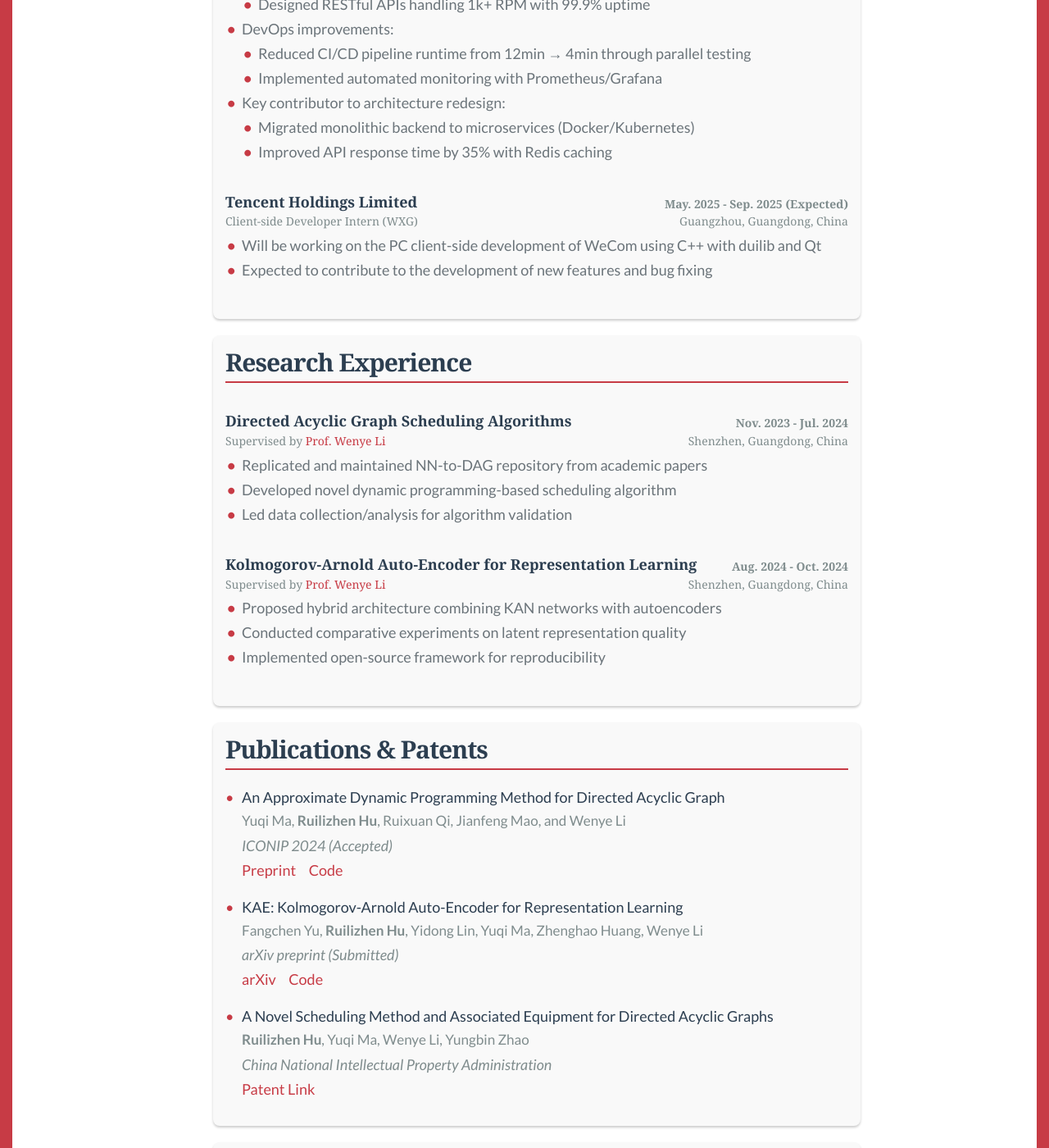
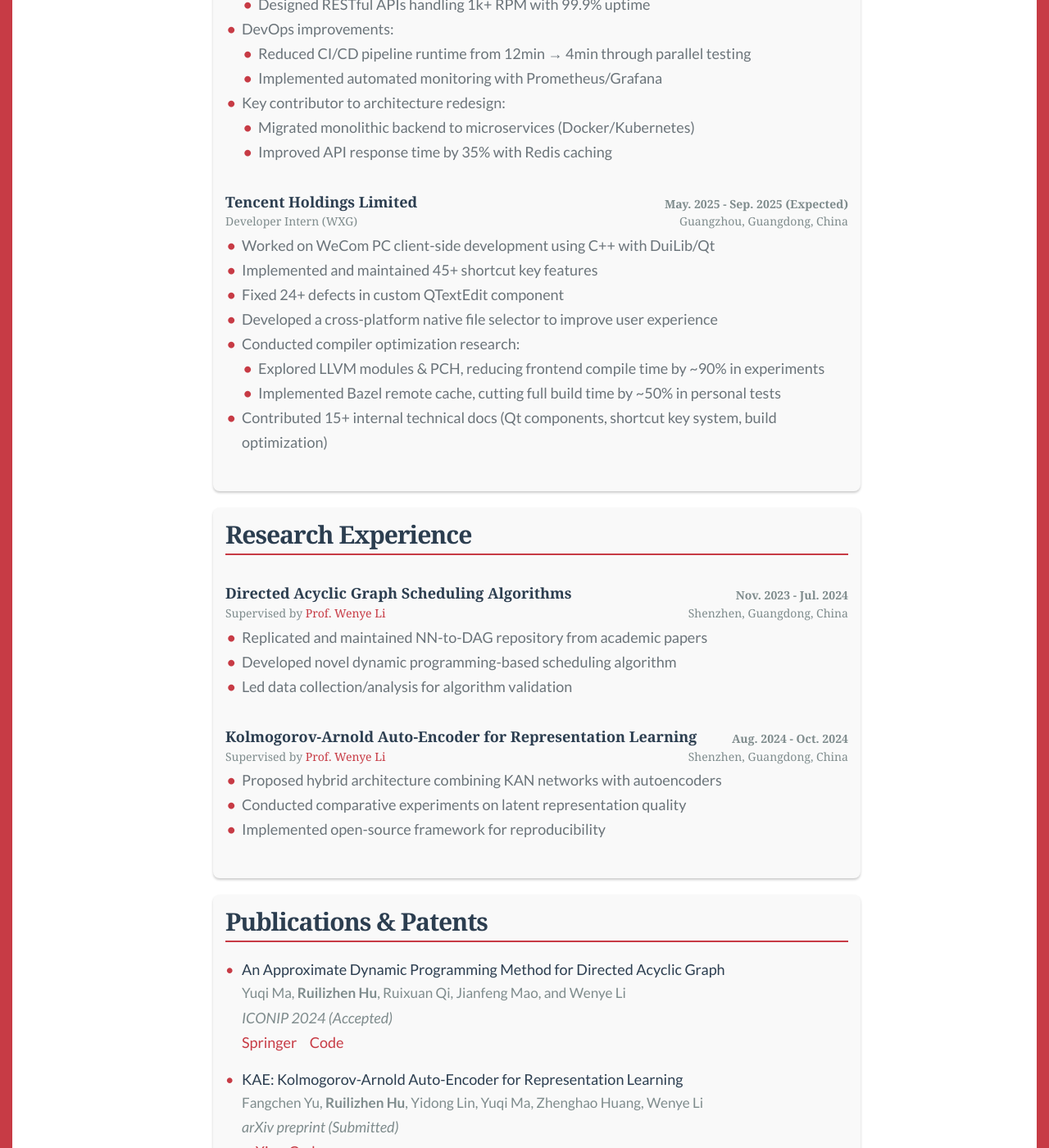
Before and after one commit to HuRuilizhen/HuRuilizhen.github.io, a Jekyll site: the page built from cv.md, in a window 1280 px wide and 1400 px high, scrolled down 1509 px. Shown: the whole window at 82% size. Built offline with Jekyll 4.4.1, drawn with Linux system fonts in a browser that asks for light colours; some web fonts are replaced.

Commit message:
update(cv) (#17)
* fix: add iconip paper link

* update(cv): add outputs in tencent

```diff
--- a/cv.md
+++ b/cv.md
@@ -193,34 +193,43 @@
             <p>Shenzhen, Guangdong, China</p>
         </h4>
         <ul>
-        <li>Led development of enterprise SaaS platform using Vue.js/Flask stack:
-            <ul class="nested-list">
-                <li>Built dynamic dashboard with real-time data visualization (ECharts integration)</li>
-                <li>Designed RESTful APIs handling 1k+ RPM with 99.9% uptime</li>
-            </ul>
-        </li>
-        <li>DevOps improvements:
-            <ul class="nested-list">
-                <li>Reduced CI/CD pipeline runtime from 12min → 4min through parallel testing</li>
-                <li>Implemented automated monitoring with Prometheus/Grafana</li>
-            </ul>
-        </li>
-        <li>Key contributor to architecture redesign:
-            <ul class="nested-list">
-                <li>Migrated monolithic backend to microservices (Docker/Kubernetes)</li>
-                <li>Improved API response time by 35% with Redis caching</li>
-            </ul>
-        </li>
-    </ul>
-    <h3>Tencent Holdings Limited<span>May. 2025 - Sep. 2025 (Expected)</span></h3>
-    <h4>
-        <p>Client-side Developer Intern (WXG)</p>
-        <p>Guangzhou, Guangdong, China</p>
-    </h4>
-    <ul>
-        <li>Will be working on the PC client-side development of WeCom using C++ with duilib and Qt</li>
-        <li>Expected to contribute to the development of new features and bug fixing</li>
-    </ul>
+            <li>Led development of enterprise SaaS platform using Vue.js/Flask stack:
+                <ul class="nested-list">
+                    <li>Built dynamic dashboard with real-time data visualization (ECharts integration)</li>
+                    <li>Designed RESTful APIs handling 1k+ RPM with 99.9% uptime</li>
+                </ul>
+            </li>
+            <li>DevOps improvements:
+                <ul class="nested-list">
+                    <li>Reduced CI/CD pipeline runtime from 12min → 4min through parallel testing</li>
+                    <li>Implemented automated monitoring with Prometheus/Grafana</li>
+                </ul>
+            </li>
+            <li>Key contributor to architecture redesign:
+                <ul class="nested-list">
+                    <li>Migrated monolithic backend to microservices (Docker/Kubernetes)</li>
+                    <li>Improved API response time by 35% with Redis caching</li>
+                </ul>
+            </li>
+        </ul>
+        <h3>Tencent Holdings Limited<span>May. 2025 - Sep. 2025 (Expected)</span></h3>
+        <h4>
+            <p>Developer Intern (WXG)</p>
+            <p>Guangzhou, Guangdong, China</p>
+        </h4>
+        <ul>
+            <li>Worked on WeCom PC client-side development using C++ with DuiLib/Qt</li>
+            <li>Implemented and maintained 45+ shortcut key features</li>
+            <li>Fixed 24+ defects in custom QTextEdit component</li>
+            <li>Developed a cross-platform native file selector to improve user experience</li>
+            <li>Conducted compiler optimization research:
+                <ul class="nested-list">
+                    <li>Explored LLVM modules & PCH, reducing frontend compile time by ~90% in experiments</li>
+                    <li>Implemented Bazel remote cache, cutting full build time by ~50% in personal tests</li>
+                </ul>
+            </li>
+            <li>Contributed 15+ internal technical docs (Qt components, shortcut key system, build optimization)</li>
+        </ul>
     </div>
     <div class="cv-section">
         <h2>Research Experience</h2>
@@ -252,7 +261,7 @@
             <div class="publication-authors">Yuqi Ma, <strong>Ruilizhen Hu</strong>, Ruixuan Qi, Jianfeng Mao, and Wenye Li</div>
             <div class="publication-venue">ICONIP 2024 (Accepted)</div>
             <div class="publication-links">
-                <a href="#">Preprint</a>
+                <a href="https://link.springer.com/chapter/10.1007/978-981-96-6954-7_15">Springer</a>
                 <a href="https://github.com/HuRuilizhen/NN-to-DAG">Code</a>
             </div>
         </div>
```
